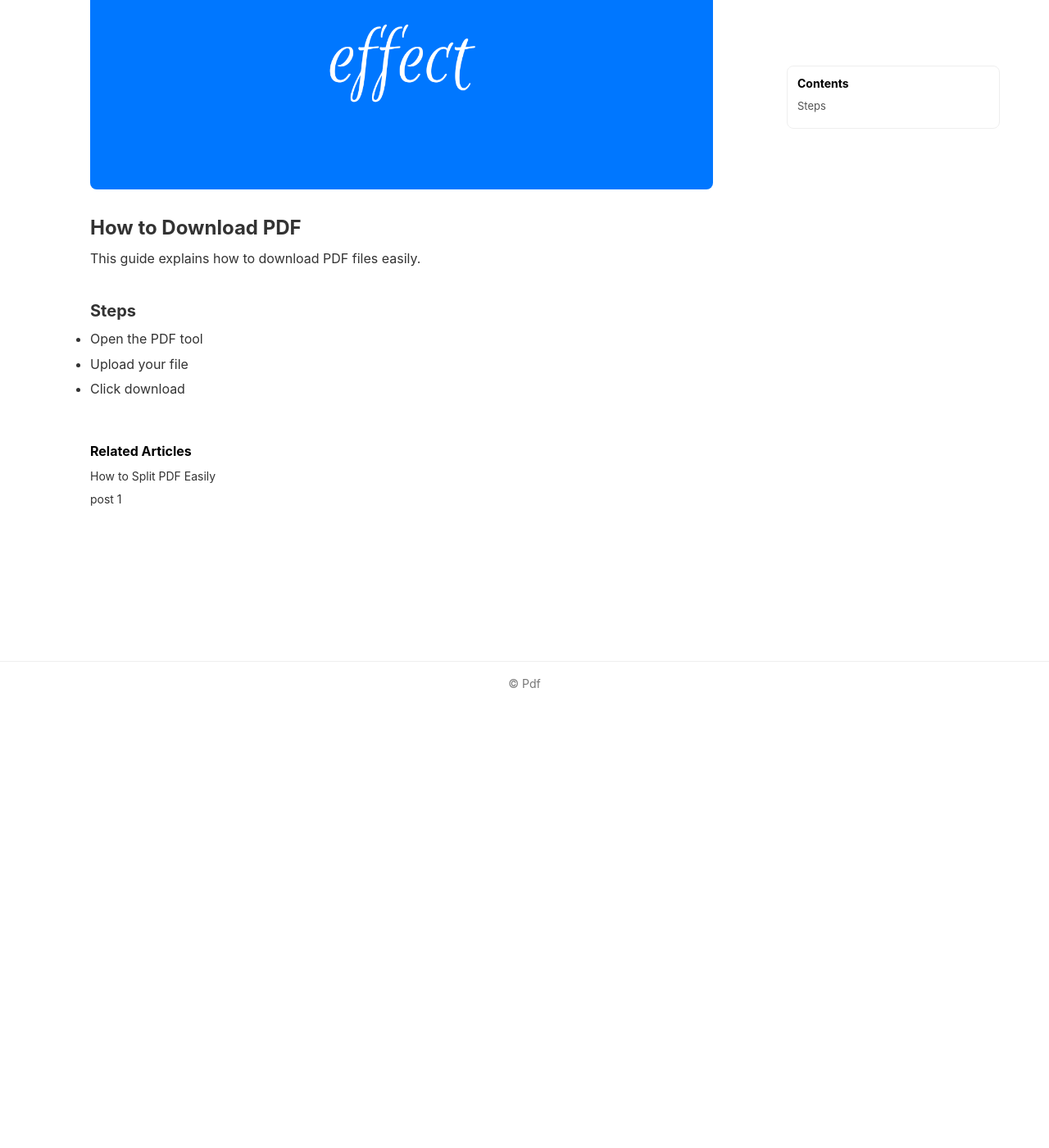
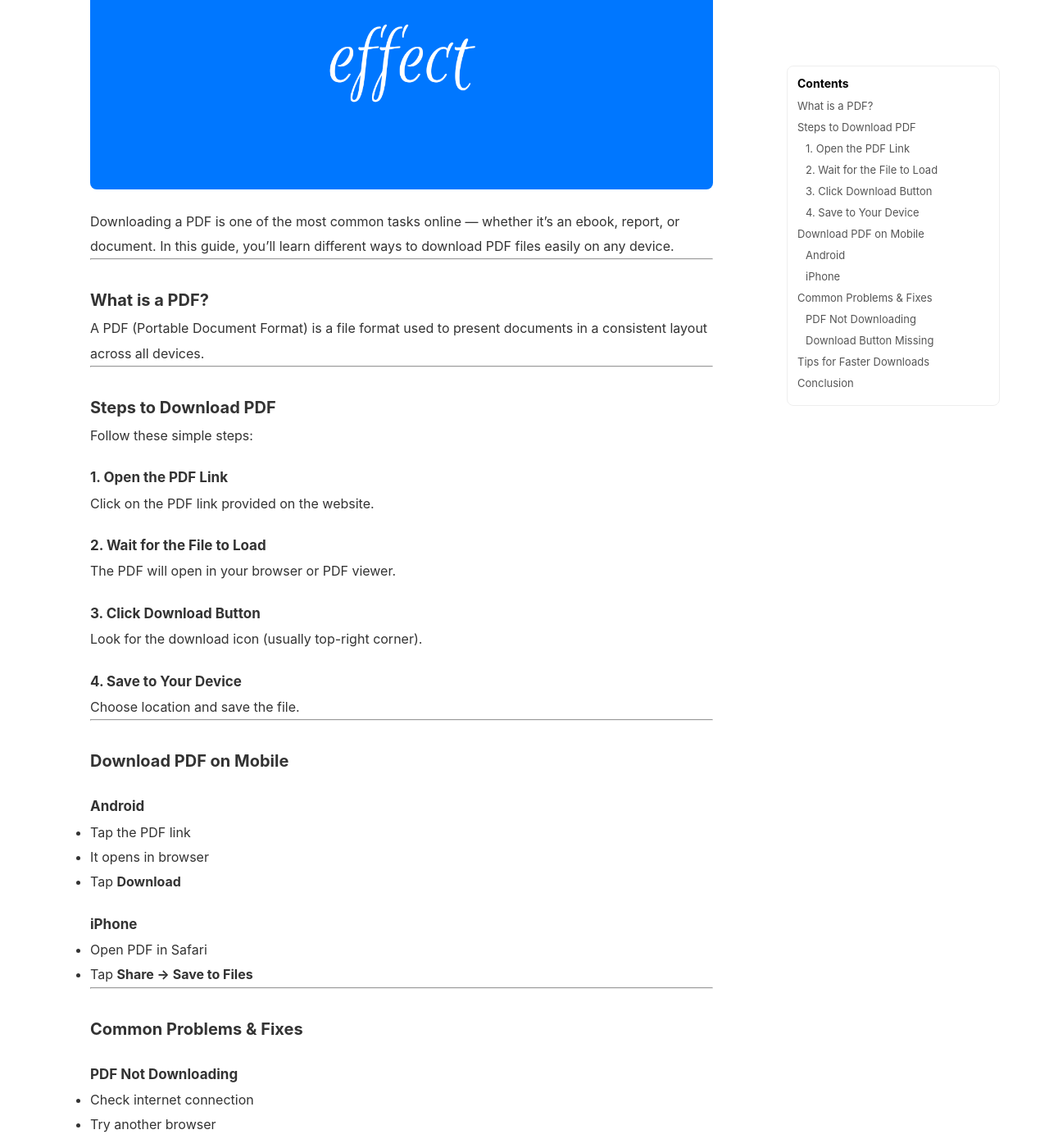
Before and after one commit to rforrupesh/pdf, a Jekyll site: the page built from _posts/2026-04-28-how-to-download-pdf.md, in a window 1280 px wide and 1400 px high, scrolled down 422 px. Shown: the whole window at 82% size. Built offline with Jekyll 4.4.1, drawn with Linux system fonts in a browser that asks for light colours; before the commit the page ends 1282 px from its top, so only the background shows below that; some of the changed text lies outside the part shown.

Commit message:
Update 2026-04-28-how-to-download-pdf.md

```diff
--- a/_posts/2026-04-28-how-to-download-pdf.md
+++ b/_posts/2026-04-28-how-to-download-pdf.md
@@ -1,16 +1,81 @@
 ---
 layout: post
-title: "How to Download PDF"
-thumbnail: https://rforrupesh.github.io/pdf/assets/img/Fancy-Text-Style.png
+title: "How to Download PDF (Step-by-Step Guide)"
+thumbnail: /assets/img/Fancy-Text-Style.png
 ---
 
-<h1>How to Download PDF</h1>
+Downloading a PDF is one of the most common tasks online — whether it's an ebook, report, or document. In this guide, you'll learn different ways to download PDF files easily on any device.
 
-<p>This guide explains how to download PDF files easily.</p>
+---
 
-<h2>Steps</h2>
-<ul>
-  <li>Open the PDF tool</li>
-  <li>Upload your file</li>
-  <li>Click download</li>
-</ul>
+## What is a PDF? {#what-is-pdf}
+
+A PDF (Portable Document Format) is a file format used to present documents in a consistent layout across all devices.
+
+---
+
+## Steps to Download PDF {#steps}
+
+Follow these simple steps:
+
+### 1. Open the PDF Link {#open-link}
+
+Click on the PDF link provided on the website.
+
+### 2. Wait for the File to Load {#wait-load}
+
+The PDF will open in your browser or PDF viewer.
+
+### 3. Click Download Button {#download-btn}
+
+Look for the download icon (usually top-right corner).
+
+### 4. Save to Your Device {#save-file}
+
+Choose location and save the file.
+
+---
+
+## Download PDF on Mobile {#mobile}
+
+### Android
+
+- Tap the PDF link
+- It opens in browser
+- Tap **Download**
+
+### iPhone
+
+- Open PDF in Safari
+- Tap **Share → Save to Files**
+
+---
+
+## Common Problems & Fixes {#problems}
+
+### PDF Not Downloading
+
+- Check internet connection
+- Try another browser
+
+### Download Button Missing
+
+- Right-click → "Save link as"
+
+---
+
+## Tips for Faster Downloads {#tips}
+
+- Use stable internet
+- Avoid large files on mobile data
+- Use download manager for big PDFs
+
+---
+
+## Conclusion {#conclusion}
+
+Downloading PDFs is simple once you know the steps. Whether you're on mobile or desktop, you can easily save documents for offline use.
+
+---
+
+**Now you can download any PDF easily! 🚀**
```
